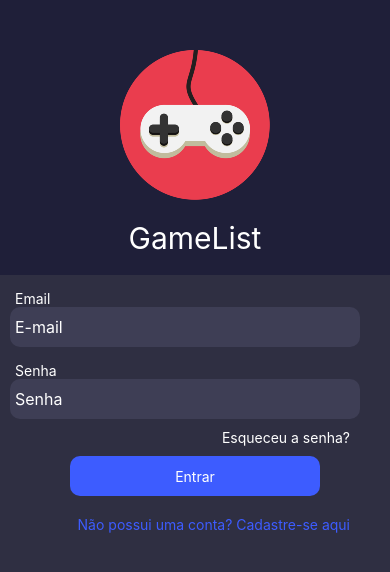
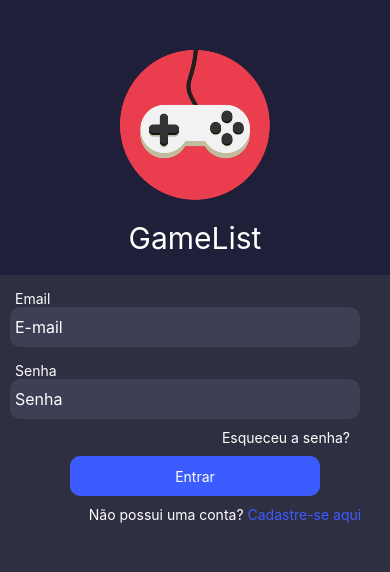
Before and after one commit to murilofantozzi/gamelist, a React Native app: screen /Login in a window 390 px wide. Shown: the top 572 px of the page. Built offline with nearby package versions, Linux system fonts and the light colour scheme.

Commit message:
Esqueceu a senha

```diff
--- a/src/components/inputGl.js
+++ b/src/components/inputGl.js
@@ -1,7 +1,6 @@
 
 import React from "react";
 import { TextInput, StyleSheet } from 'react-native';
-import { TouchableOpacity } from "react-native-gesture-handler";
 
 
 export default function InputGl(props) {
@@ -21,6 +20,8 @@ const styles = StyleSheet.create({
         alignContent: "center",
         borderRadius: 10,
         backgroundColor: '#3E3E55',
+        placeholderTextColor: '#fff',
+        color: '#fff',
         padding: 5,
     },
 
--- a/src/pages/login/index.js
+++ b/src/pages/login/index.js
@@ -44,14 +44,13 @@ export default function Login() {
                     </Text></TouchableOpacity>
                 </View>
 
-                <View>
-                    <Text style={styles.textoDir}>
-                        <TouchableOpacity onPress={Cadastro}><Text style={styles.buttonCont}>
-                            Não possui uma conta? Cadastre-se aqui</Text>
-                        </TouchableOpacity>
+                <View style={styles.check}>
+                    <Text style={{ color: '#fff' }}>Não possui uma conta?</Text>
 
-                    </Text>
+                    <Text onPress={() => navigation.navigate("Cadastro")}
+                        style={{ color: '#3D5CFF', textAlign: 'center' }}> Cadastre-se aqui</Text>
                 </View>
+
             </View>
 
         </KeyboardAvoidingView >
@@ -111,5 +110,12 @@ const styles = StyleSheet.create({
         marginTop: 10,
     },
 
+    check: {
+        flexDirection: 'row',
+        justifyContent: "center",
+        marginTop: 10,
+        marginLeft: 60,
+    }
+
 
 });
--- a/src/pages/termos/index.js
+++ b/src/pages/termos/index.js
@@ -2,7 +2,6 @@
 import React from "react";
 import { View, Text, StyleSheet } from 'react-native';
 import { TouchableOpacity } from "react-native-gesture-handler";
-import InputGl from "../../components/inputGl";
 import { useNavigation } from "@react-navigation/native";
 import Icon from 'react-native-vector-icons/AntDesign';
 
@@ -11,7 +10,7 @@ export default function Termos() {
     const navigation = useNavigation();
 
     function goBack() {
-        navigation.navigate("Login");
+        navigation.navigate("Cadastro");
     }
 
     return (
@@ -41,7 +40,7 @@ const styles = StyleSheet.create({
         height: "100%",
     },
     texto: {
-        fontSize: 20,
+        fontSize: 14,
         color: "white",
         marginTop: 15,
         marginHorizontal: 15,
```
